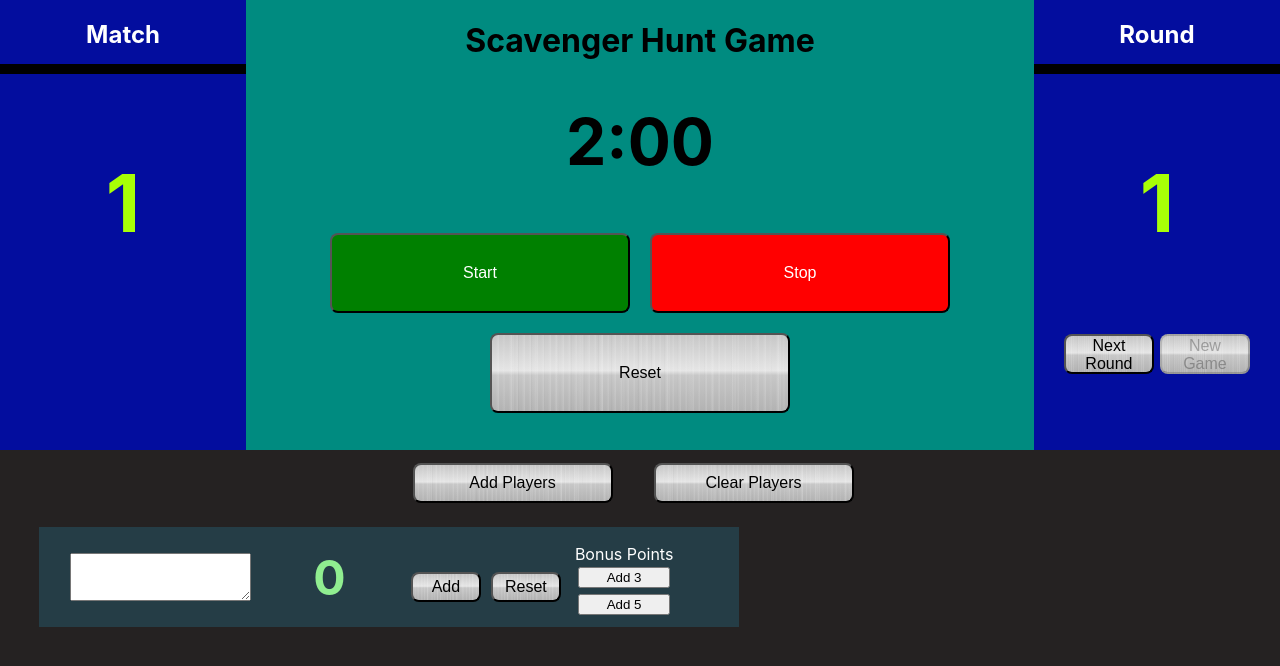
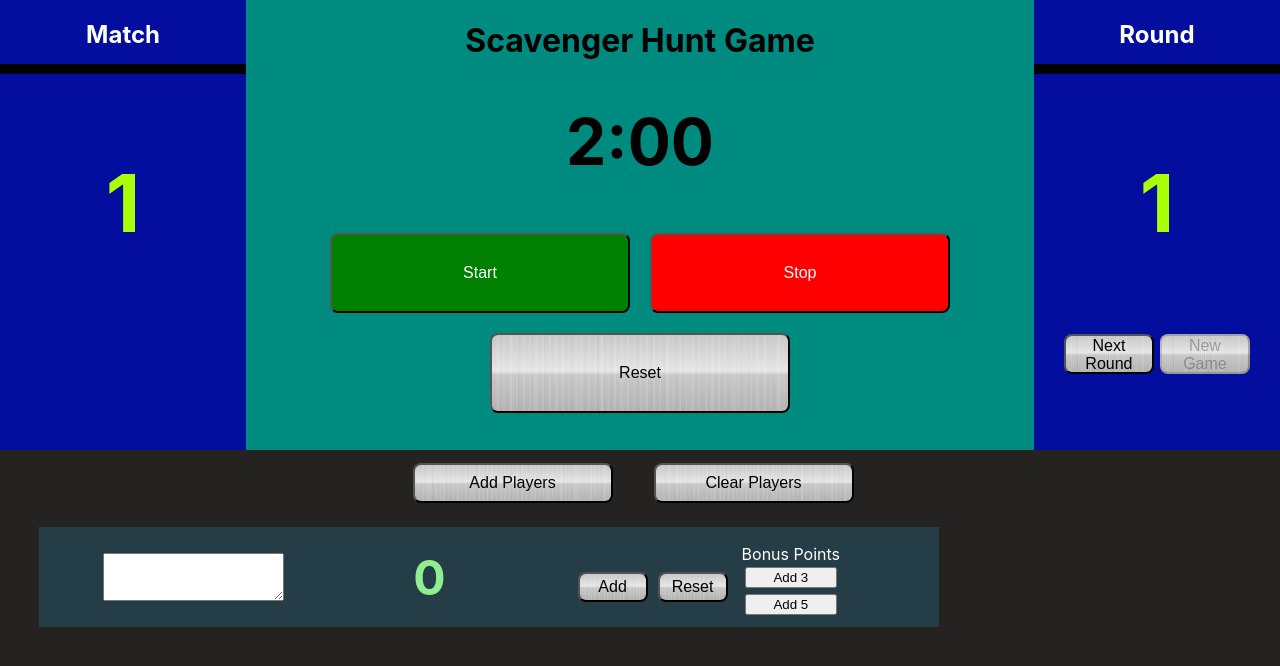
Before and after one commit to thorn086/Scavenger_Hunt, a React (Create React App) app: page / in a window 1280 px wide. Both pictures are taken after a click on the button "Add Players". Shown: the top 666 px of the page. Built offline with nearby package versions, Linux system fonts and the light colour scheme.

Commit message:
changed player comp

```diff
--- a/src/players/players.css
+++ b/src/players/players.css
@@ -1,6 +1,6 @@
 #player_box{
     background-color: rgb(37, 61, 70);
-    width:700px;
+    width:900px;
     height:100px;
     margin: 5px;
 }
```
